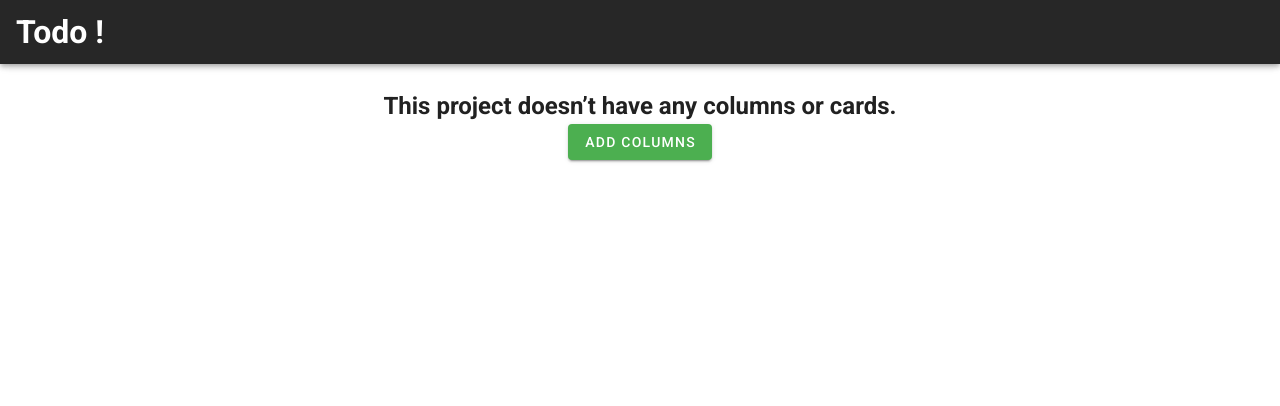
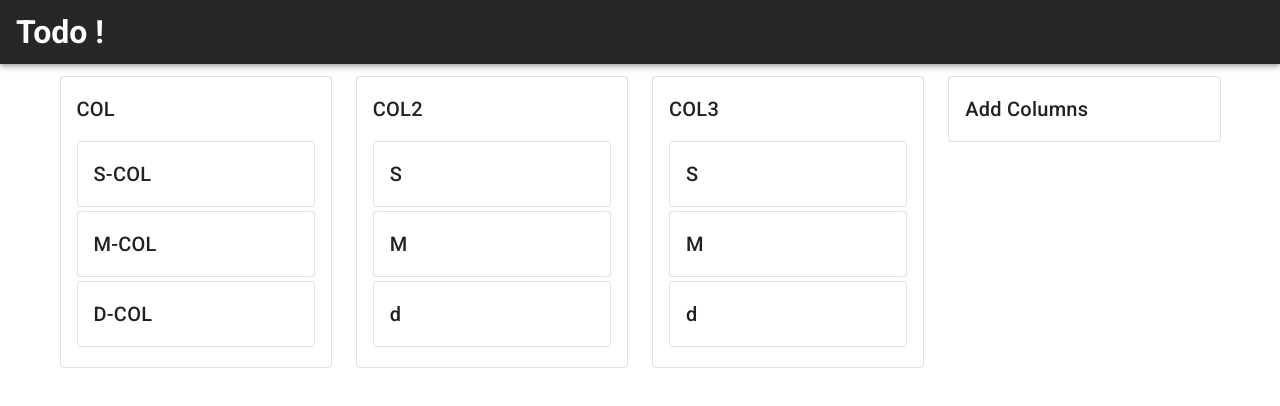
Before and after one commit to swarup260/todo-tracker-frontend, a Vue app: page /dragtodo in a window 1280 px wide. Shown: the top 406 px of the page. Built offline with nearby package versions, Linux system fonts and the light colour scheme.

Commit message:
inital drag ticketing system added

```diff
--- a/src/views/TodoDrag.vue
+++ b/src/views/TodoDrag.vue
@@ -1,22 +1,48 @@
 <template>
   <v-container>
-    <v-col align="center" justify="center" class="fill-width" ref="startProject">
-      <h2>This project doesn’t have any columns or cards.</h2>
-      <v-btn color="success right" @click="addColumns" >Add Columns</v-btn>
+    <v-col
+      align="center"
+      justify="center"
+      class="fill-width"
+      ref="startProject"
+      style="display: none"
+    >
+      <h2 class="ma-5">This project doesn’t have any columns or cards.</h2>
+      <v-btn color="success right" @click="addColumns">Add Columns</v-btn>
     </v-col>
-    <v-row class="mb-6" no-gutters style="display: none;" ref="starterProject">
-      <v-col  v-for="col in columns" :key="col.id">
-          <v-card  class="pa-2" outlined>
-            <v-card-title> {{ col.name }}</v-card-title>
-
-              <v-card-actions>
-                <v-btn>Add</v-btn>
-              </v-card-actions>
-          </v-card>
+    <draggable
+      :list="columns"
+      class="row scroll"
+      group="a"
+      ref="starterProject"
+    >
+      <v-col v-for="column in columns" :key="column._id" cols="3">
+        <v-card outlined>
+          <v-card-title>
+            {{ column.name }}
+            <!-- <v-text-field outlined v-model="column.name"> </v-text-field>
+            <v-btn>TEXT</v-btn> -->
+          </v-card-title>
+          <v-card-text>
+            <draggable :list="column.rows" group="b">
+              <v-row no-gutters v-for="row in column.rows" :key="row.id">
+                <v-col>
+                  <v-card class="mb-1" outlined>
+                    <v-card-title>{{ row.name }}</v-card-title>
+                  </v-card>
+                </v-col>
+              </v-row>
+            </draggable>
+          </v-card-text>
+        </v-card>
       </v-col>
-    </v-row>
+      <div class="col col-3" slot="footer" role="group">
+        <v-card outlined>
+          <v-card-title> Add Columns </v-card-title>
+        </v-card>
+      </div>
+    </draggable>
   </v-container>
-
   <!-- <v-container>
     <v-row class="mb-6" justify="center" align="center" no-gutters>
       <v-col cols="12" sm="4">
@@ -30,34 +56,84 @@
 </template>
 
 <script>
+import draggable from "vuedraggable";
 export default {
-  components: {},
+  components: {
+    draggable,
+  },
   data() {
     return {
-      columns : [
+      columns: [
         {
-          id : 1,
-          name : "Swarup"
+          _id: 1,
+          name: "COL",
+          rows: [
+            {
+              id: 1,
+              name: "S-COL",
+            },
+            {
+              id: 2,
+              name: "M-COL",
+            },
+            {
+              id: 3,
+              name: "D-COL",
+            },
+          ],
         },
         {
-          id : 2,
-          name : "Swarup"
+          _id: 2,
+          name: "COL2",
+          rows: [
+            {
+              id: 1,
+              name: "S",
+            },
+            {
+              id: 2,
+              name: "M",
+            },
+            {
+              id: 3,
+              name: "d",
+            },
+          ],
         },
         {
-          id : 3,
-          name : "Swarup"
-        }
-      ]
+          _id: 1,
+          name: "COL3",
+          rows: [
+            {
+              id: 1,
+              name: "S",
+            },
+            {
+              id: 2,
+              name: "M",
+            },
+            {
+              id: 3,
+              name: "d",
+            },
+          ],
+        },
+      ],
     };
   },
   methods: {
-    addColumns(){
+    addColumns() {
       this.$refs.startProject.style.display = "none";
       this.$refs.starterProject.style.display = "flex";
-    }
+    },
   },
 };
 </script>
 
 <style>
+.scroll {
+  overflow-x: auto;
+  white-space: nowrap;
+  flex-wrap: nowrap;
+}
 </style>
```
